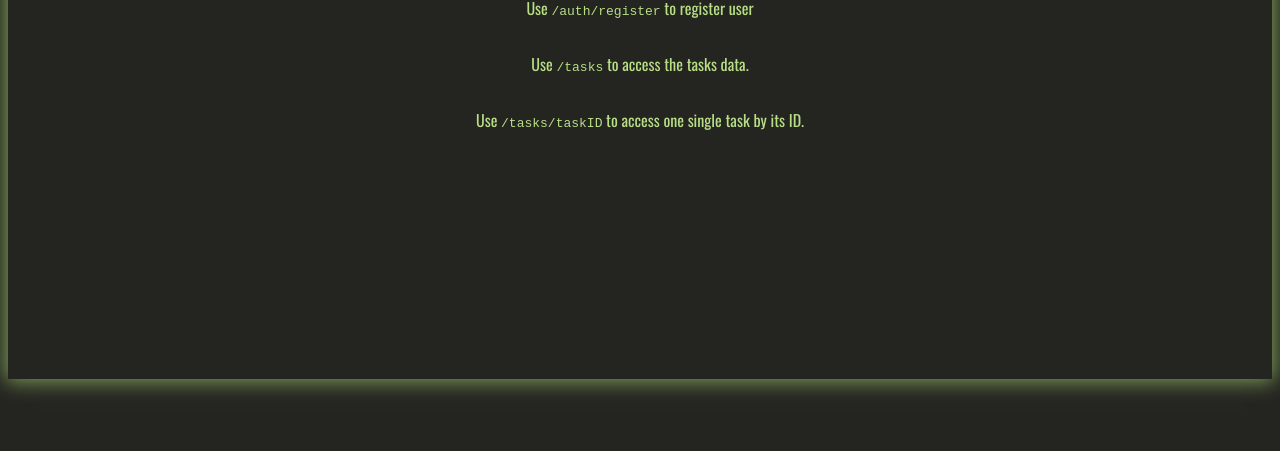
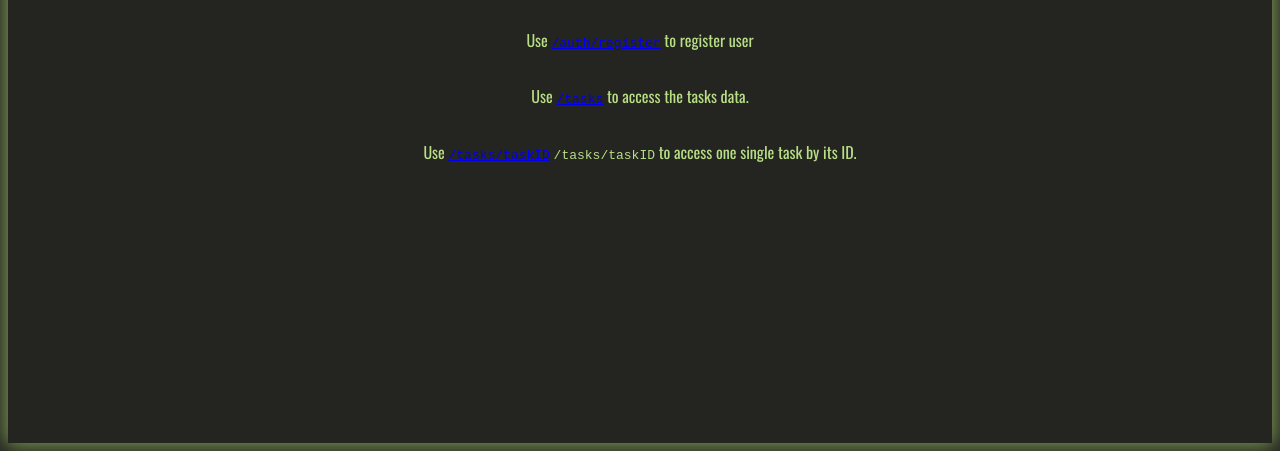
Before and after one commit to dykyys/tasks-back, a website: page public/index.html in a window 1280 px wide. Shown: the part 349-800 px from the top of the page. Drawn offline with nearby package versions, Linux system fonts and the light colour scheme.

Commit message:
add link

```diff
--- a/public/index.html
+++ b/public/index.html
@@ -14,8 +14,26 @@
   </head>
   <body>
     <h1>Welcome to the tasks API</h1>
-    <p>Use <code>/auth/register</code> to register user</p>
-    <p>Use <code>/tasks</code> to access the tasks data.</p>
-    <p>Use <code>/tasks/taskID</code> to access one single task by its ID.</p>
+    <p>
+      Use
+      <a href="https://tasks-back-9h2m.onrender.com/api-docs"
+        ><code>/auth/register</code></a
+      >
+      to register user
+    </p>
+    <p>
+      Use
+      <a href="https://tasks-back-9h2m.onrender.com/api-docs"
+        ><code>/tasks</code></a
+      >
+      to access the tasks data.
+    </p>
+    <p>
+      Use
+      <a href="https://tasks-back-9h2m.onrender.com/api-docs"
+        ><code>/tasks/taskID</code></a
+      >
+      <code>/tasks/taskID</code> to access one single task by its ID.
+    </p>
   </body>
 </html>
--- a/public/styles.css
+++ b/public/styles.css
@@ -6,6 +6,6 @@ body {
   align-items: center;
   flex-direction: column;
   justify-content: center;
-  height: 90vh;
+  height: 98vh;
   box-shadow: 0 0 20px 2px #83a459;
 }
```
